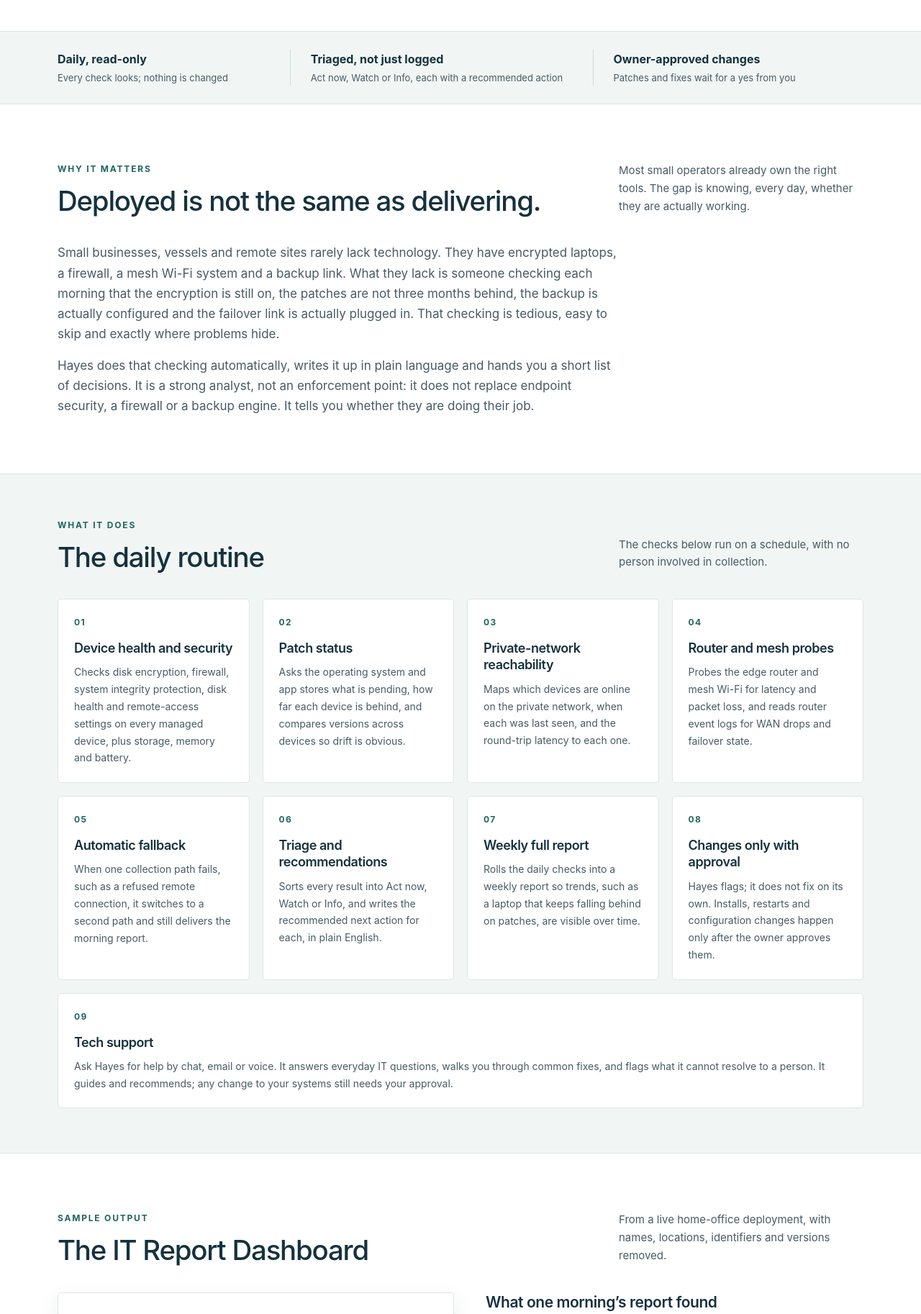
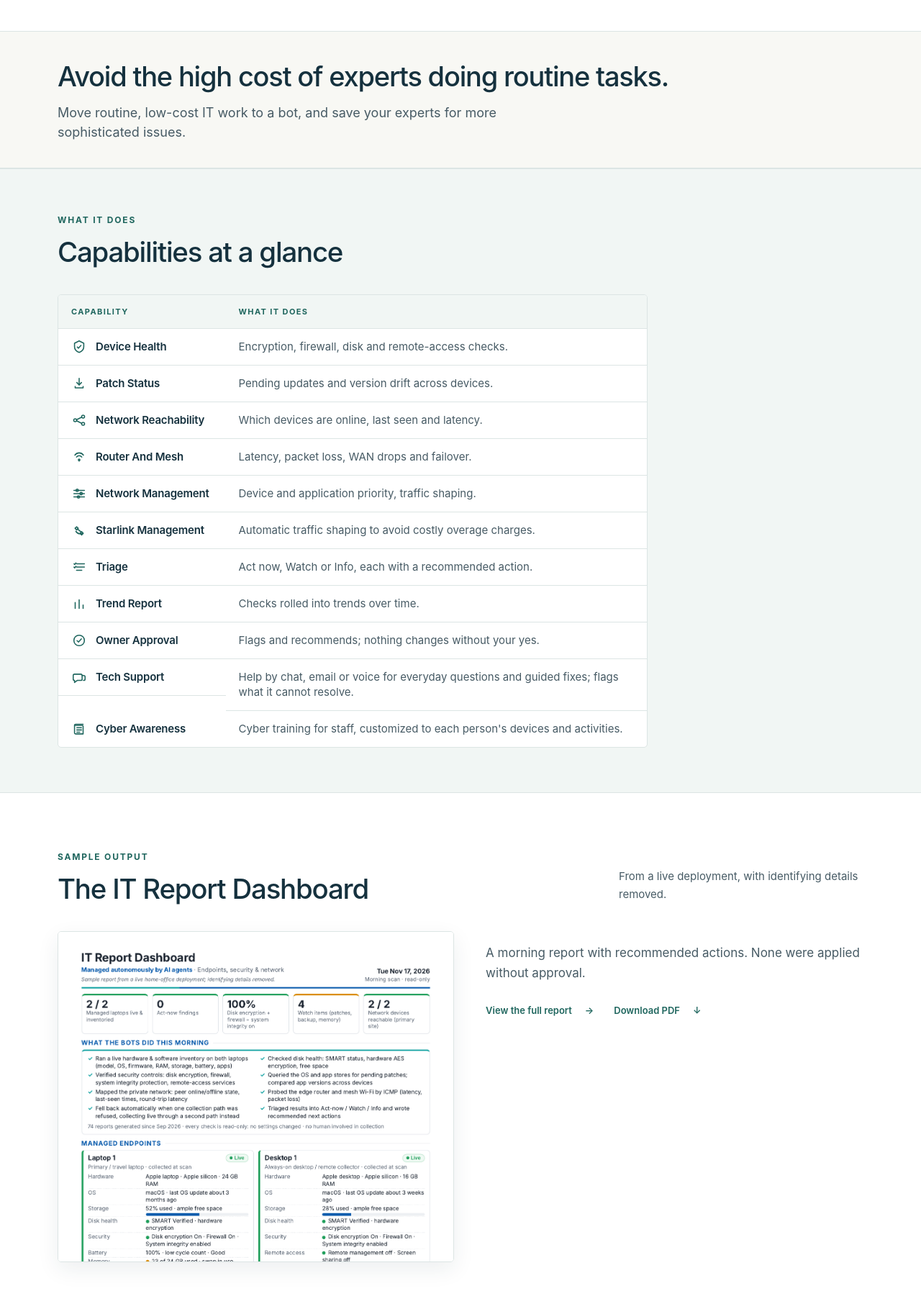
Before and after one commit to eregard/30north-site, a plain HTML site: page it-bot.html in a window 1280 px wide. Shown: the part 569-2395 px from the top of the page at 72% size. Drawn offline with Linux system fonts and the light colour scheme.

Commit message:
IT Agent page: capability matrix redesign

```diff
--- a/it-bot.html
+++ b/it-bot.html
@@ -13,10 +13,10 @@
   <meta name="viewport" content="width=device-width, initial-scale=1">
   <meta name="theme-color" content="#153c48">
   <title>Hayes, our AI IT agent | 30 North</title>
-  <meta name="description" content="Hayes, the 30 North AI IT agent, runs daily read-only device, security and network checks, triages what it finds and recommends the next action. Changes only with owner approval.">
+  <meta name="description" content="Hayes, the 30 North AI IT agent, runs device, security and network checks, manages traffic and Starlink overages, offers tech support by chat, email or voice, and shares short security tips. Changes only with owner approval.">
   <link rel="canonical" href="https://30north.ai/it-bot.html">
   <meta property="og:title" content="Hayes, our AI IT agent | 30 North">
-  <meta property="og:description" content="Hayes, the 30 North AI IT agent, runs daily read-only device, security and network checks, triages what it finds and recommends the next action. Changes only with owner approval.">
+  <meta property="og:description" content="Hayes, the 30 North AI IT agent, runs device, security and network checks, manages traffic and Starlink overages, offers tech support by chat, email or voice, and shares short security tips. Changes only with owner approval.">
   <meta property="og:url" content="https://30north.ai/it-bot.html">
   <meta property="og:type" content="website">
   <meta property="og:site_name" content="30 North">
@@ -45,90 +45,109 @@
       <div class="itbot-cta-row"><a class="btn" href="https://x.ai/bot/ySv0aQBpUiD2_6vfO6yD-" target="_blank" rel="noopener">Get the IT bot free on Grok Bot <span aria-hidden="true">↗</span></a><a class="text-link" href="mailto:emil@30north.ai?subject=AI%20IT%20agent">Talk to 30 North <span aria-hidden="true">↗</span></a><a class="text-link" href="it-report-dashboard.html">See a sample report <span aria-hidden="true">→</span></a></div>
     </section>
 
-    <section class="proof-band" aria-label="How it works">
-      <ul class="proof-list wrap">
-        <li><strong>Daily, read-only</strong><span>Every check looks; nothing is changed</span></li>
-        <li><strong>Triaged, not just logged</strong><span>Act now, Watch or Info, each with a recommended action</span></li>
-        <li><strong>Owner-approved changes</strong><span>Patches and fixes wait for a yes from you</span></li>
-      </ul>
-    </section>
-
-    <section class="section wrap itbot-why" aria-labelledby="why-heading">
-      <div class="section-heading"><div><p class="eyebrow">Why it matters</p><h2 id="why-heading">Deployed is not the same as delivering.</h2></div><p class="section-intro">Most small operators already own the right tools. The gap is knowing, every day, whether they are actually working.</p></div>
-      <div class="itbot-why-body">
-        <p>Small businesses, vessels and remote sites rarely lack technology. They have encrypted laptops, a firewall, a mesh Wi-Fi system and a backup link. What they lack is someone checking each morning that the encryption is still on, the patches are not three months behind, the backup is actually configured and the failover link is actually plugged in. That checking is tedious, easy to skip and exactly where problems hide.</p>
-        <p>Hayes does that checking automatically, writes it up in plain language and hands you a short list of decisions. It is a strong analyst, not an enforcement point: it does not replace endpoint security, a firewall or a backup engine. It tells you whether they are doing their job.</p>
+    <section class="itbot-loss" aria-labelledby="loss-heading">
+      <div class="wrap">
+        <h2 id="loss-heading">Avoid the high cost of experts doing routine tasks.</h2>
+        <p>Move routine, low-cost IT work to a bot, and save your experts for more sophisticated issues.</p>
       </div>
     </section>
 
-    <section class="resource-posts section" aria-labelledby="does-heading">
+    <section class="resource-posts section" aria-labelledby="cap-heading">
       <div class="wrap">
-        <div class="section-heading"><div><p class="eyebrow">What it does</p><h2 id="does-heading">The daily routine</h2></div><p class="section-intro">The checks below run on a schedule, with no person involved in collection.</p></div>
-        <div class="itbot-grid">
-          <article class="itbot-card"><span class="itbot-num">01</span><h3>Device health and security</h3><p>Checks disk encryption, firewall, system integrity protection, disk health and remote-access settings on every managed device, plus storage, memory and battery.</p></article>
-          <article class="itbot-card"><span class="itbot-num">02</span><h3>Patch status</h3><p>Asks the operating system and app stores what is pending, how far each device is behind, and compares versions across devices so drift is obvious.</p></article>
-          <article class="itbot-card"><span class="itbot-num">03</span><h3>Private-network reachability</h3><p>Maps which devices are online on the private network, when each was last seen, and the round-trip latency to each one.</p></article>
-          <article class="itbot-card"><span class="itbot-num">04</span><h3>Router and mesh probes</h3><p>Probes the edge router and mesh Wi-Fi for latency and packet loss, and reads router event logs for WAN drops and failover state.</p></article>
-          <article class="itbot-card"><span class="itbot-num">05</span><h3>Automatic fallback</h3><p>When one collection path fails, such as a refused remote connection, it switches to a second path and still delivers the morning report.</p></article>
-          <article class="itbot-card"><span class="itbot-num">06</span><h3>Triage and recommendations</h3><p>Sorts every result into Act now, Watch or Info, and writes the recommended next action for each, in plain English.</p></article>
-          <article class="itbot-card"><span class="itbot-num">07</span><h3>Weekly full report</h3><p>Rolls the daily checks into a weekly report so trends, such as a laptop that keeps falling behind on patches, are visible over time.</p></article>
-          <article class="itbot-card"><span class="itbot-num">08</span><h3>Changes only with approval</h3><p>Hayes flags; it does not fix on its own. Installs, restarts and configuration changes happen only after the owner approves them.</p></article>
-        </div>
-        <article class="itbot-card itbot-support">
-          <span class="itbot-num">09</span>
-          <h3>Tech support</h3>
-          <p>Ask Hayes for help by chat, email or voice. It answers everyday IT questions, walks you through common fixes, and flags what it cannot resolve to a person. It guides and recommends; any change to your systems still needs your approval.</p>
-        </article>
+        <div class="section-heading"><div><p class="eyebrow">What it does</p><h2 id="cap-heading">Capabilities at a glance</h2></div></div>
+        <table class="cap-table">
+          <caption>Hayes capabilities</caption>
+          <thead>
+            <tr>
+              <th scope="col">Capability</th>
+              <th scope="col">What it does</th>
+            </tr>
+          </thead>
+          <tbody>
+            <tr>
+              <th scope="row"><svg class="cap-icon" viewBox="0 0 24 24" aria-hidden="true"><path d="M12 3 5 6.5v5.2c0 4.1 2.7 7.1 7 8.8 4.3-1.7 7-4.7 7-8.8V6.5L12 3z"/><path d="M9.2 12.2 11 14l3.8-4.2"/></svg>Device Health</th>
+              <td>Encryption, firewall, disk and remote-access checks.</td>
+            </tr>
+            <tr>
+              <th scope="row"><svg class="cap-icon" viewBox="0 0 24 24" aria-hidden="true"><path d="M12 4v10"/><path d="M8.5 10.5 12 14l3.5-3.5"/><path d="M6 16.5v2h12v-2"/></svg>Patch Status</th>
+              <td>Pending updates and version drift across devices.</td>
+            </tr>
+            <tr>
+              <th scope="row"><svg class="cap-icon" viewBox="0 0 24 24" aria-hidden="true"><circle cx="6" cy="12" r="2.2"/><circle cx="18" cy="6.5" r="2.2"/><circle cx="18" cy="17.5" r="2.2"/><path d="M8.1 11.2 15.8 7.4M8.1 12.8 15.8 16.6"/></svg>Network Reachability</th>
+              <td>Which devices are online, last seen and latency.</td>
+            </tr>
+            <tr>
+              <th scope="row"><svg class="cap-icon" viewBox="0 0 24 24" aria-hidden="true"><path d="M5.5 9.2a8 8 0 0 1 13 0"/><path d="M8 12.2a4.8 4.8 0 0 1 8 0"/><path d="M12 18.2v0"/><circle cx="12" cy="16.4" r="1.2"/></svg>Router And Mesh</th>
+              <td>Latency, packet loss, WAN drops and failover.</td>
+            </tr>
+            <tr>
+              <th scope="row"><svg class="cap-icon" viewBox="0 0 24 24" aria-hidden="true"><path d="M4 7h16"/><circle cx="9" cy="7" r="1.8"/><path d="M4 12h16"/><circle cx="15" cy="12" r="1.8"/><path d="M4 17h16"/><circle cx="11" cy="17" r="1.8"/></svg>Network Management</th>
+              <td>Device and application priority, traffic shaping.</td>
+            </tr>
+            <tr>
+              <th scope="row"><svg class="cap-icon" viewBox="0 0 24 24" aria-hidden="true"><path d="M8.2 6.5 5.8 8.9l2.4 2.4 2.4-2.4-2.4-2.4z"/><path d="M15.8 14.1 13.4 16.5l2.4 2.4 2.4-2.4-2.4-2.4z"/><path d="M9.6 9.9 14.4 14.1"/><path d="M7 13.4c2.2 3.4 6.2 4.4 9.6 3.2"/></svg>Starlink Management</th>
+              <td>Automatic traffic shaping to avoid costly overage charges.</td>
+            </tr>
+            <tr>
+              <th scope="row"><svg class="cap-icon" viewBox="0 0 24 24" aria-hidden="true"><path d="M8 7h12M8 12h12M8 17h8"/><path d="M4.2 7.1 5.3 8.2 7.2 5.8"/><path d="M4.2 12.1 5.3 13.2 7.2 10.8"/></svg>Triage</th>
+              <td>Act now, Watch or Info, each with a recommended action.</td>
+            </tr>
+            <tr>
+              <th scope="row"><svg class="cap-icon" viewBox="0 0 24 24" aria-hidden="true"><path d="M6 19V10M12 19V6M18 19v-5"/></svg>Trend Report</th>
+              <td>Checks rolled into trends over time.</td>
+            </tr>
+            <tr>
+              <th scope="row"><svg class="cap-icon" viewBox="0 0 24 24" aria-hidden="true"><circle cx="12" cy="12" r="8"/><path d="M8.8 12.3 11 14.4 15.4 9.6"/></svg>Owner Approval</th>
+              <td>Flags and recommends; nothing changes without your yes.</td>
+            </tr>
+            <tr>
+              <th scope="row"><svg class="cap-icon" viewBox="0 0 24 24" aria-hidden="true"><path d="M5 7.5h9.5a2 2 0 0 1 2 2V15a2 2 0 0 1-2 2H9l-4 3v-3H5a2 2 0 0 1-2-2V9.5a2 2 0 0 1 2-2z"/><path d="M16.5 9.5H19a2 2 0 0 1 2 2V15a2 2 0 0 1-2 2h-.5"/></svg>Tech Support</th>
+              <td>Help by chat, email or voice for everyday questions and guided fixes; flags what it cannot resolve.</td>
+            </tr>
+            <tr>
+              <th scope="row"><svg class="cap-icon" viewBox="0 0 24 24" aria-hidden="true"><path d="M5 6.5h11.5A1.5 1.5 0 0 1 18 8v11.5H6.5A1.5 1.5 0 0 1 5 18V6.5z"/><path d="M5 6.5C5 5.7 5.7 5 6.5 5H18"/><path d="M8.5 10h7M8.5 13.5h7M8.5 17h4.5"/></svg>Cyber Awareness</th>
+              <td>Cyber training for staff, customized to each person's devices and activities.</td>
+            </tr>
+          </tbody>
+        </table>
       </div>
     </section>
 
     <section class="section wrap itbot-sample" aria-labelledby="sample-heading">
-      <div class="section-heading"><div><p class="eyebrow">Sample output</p><h2 id="sample-heading">The IT Report Dashboard</h2></div><p class="section-intro">From a live home-office deployment, with names, locations, identifiers and versions removed.</p></div>
+      <div class="section-heading"><div><p class="eyebrow">Sample output</p><h2 id="sample-heading">The IT Report Dashboard</h2></div><p class="section-intro">From a live deployment, with identifying details removed.</p></div>
       <div class="itbot-sample-grid">
-        <a class="itbot-shot" href="it-report-dashboard.html"><img src="assets/it-report-dashboard-preview.png" alt="Page one of a sample IT Report Dashboard showing headline metrics, the checks the bots ran, managed device cards and a security posture table" width="1275" height="1650" loading="lazy"></a>
+        <a class="itbot-shot" href="it-report-dashboard.html"><img src="assets/it-report-dashboard-preview.png" alt="Sample IT Report Dashboard with headline metrics, managed device cards and a security posture table" width="1275" height="1650" loading="eager"></a>
         <div class="itbot-sample-copy">
-          <h3>What one morning’s report found</h3>
-          <ul>
-            <li><b>0 act-now findings.</b> Encryption, firewall and system integrity on across managed devices.</li>
-            <li><b>4 watch items.</b> Pending OS and app updates, no backup configured, and a laptop under memory pressure.</li>
-            <li><b>A network gap.</b> Twelve brief WAN drops in three weeks with the satellite failover link not cabled, so there was no backup path.</li>
-            <li><b>Enrollment status.</b> One laptop pending enrollment and one PC not yet enrolled.</li>
-          </ul>
-          <p>Each item came with a recommended action. None were applied without approval.</p>
+          <p>A morning report with recommended actions. None were applied without approval.</p>
           <div class="itbot-links"><a class="text-link" href="it-report-dashboard.html">View the full report <span aria-hidden="true">→</span></a><a class="text-link" href="assets/it-report-dashboard-sample.pdf">Download PDF <span aria-hidden="true">↓</span></a></div>
         </div>
       </div>
     </section>
 
     <section class="section wrap itbot-fit" aria-labelledby="fit-heading">
-      <div class="section-heading"><div><p class="eyebrow">Who it is for</p><h2 id="fit-heading">Built for operators without an IT department.</h2></div></div>
+      <div class="section-heading"><div><p class="eyebrow">Who it is for</p><h2 id="fit-heading">Built for offices with small or no IT teams.</h2></div></div>
       <div class="lanes">
-        <div class="lane lane-tech"><h3>Small offices and home offices</h3><p>A handful of laptops, a router and a Wi-Fi system, with nobody whose job is to check them. Hayes gives you a daily answer and a short list.</p></div>
-        <div class="lane lane-ops"><h3>Vessels and remote sites</h3><p>Where connectivity is expensive and a visit is a trip, knowing before you go which device is behind, offline or misconfigured saves time and bandwidth.</p></div>
+        <div class="lane lane-tech"><h3>Small and home offices</h3><p>A handful of devices and no one whose job is to check them. Hayes gives you a clear answer.</p></div>
+        <div class="lane lane-ops"><h3>Vessels and remote sites</h3><p>Where a visit is a trip, knowing what is behind or offline before you go saves time and bandwidth.</p></div>
       </div>
     </section>
 
     <section class="resource-posts section" aria-labelledby="value-heading">
       <div class="wrap">
-        <div class="section-heading"><div><p class="eyebrow">The larger point</p><h2 id="value-heading">Make the infrastructure you already bought do more.</h2></div><p class="section-intro">Most IT headaches are routine, not complex. The useful upgrade is often an agent, not another box.</p></div>
-        <div class="itbot-why-body itbot-field">
-          <p>The next useful upgrade may not be a new router, license or managed service. It may be an agent that gives the infrastructure you already own a capability it did not have yesterday, and that takes the routine work so operators and specialists can focus on the harder problems.</p>
-          <h3>Watch the allowance, protect what matters</h3>
-          <p>Metered satellite and backup links have a data allowance. Exceed it and the cost rises. An agent can watch consumption against that allowance, forecast where the cycle is heading, and, within policies you set, re-prioritize traffic as usage approaches a threshold. Business-critical applications keep access; lower-priority and guest traffic can be restricted. The aim is to prevent the overage in the first place, not to buy a larger plan to absorb occasional spikes. The plan itself is never changed without you.</p>
-          <h3>Time saved is only the first return</h3>
-          <p>The obvious gain is less technician time in controllers, setting policy and watching usage. The second is avoided cost: bandwidth you do not have to buy, hardware you do not have to add, licenses and support calls that do not have to happen. The third, and often the largest, is wasted capability. Networks already contain functions that stay turned off because configuring them takes scarce expertise. Projects wait in queues, and people spend time on repetitive operational work instead of higher-value problems.</p>
-          <h3>Especially for fleets and remote sites</h3>
-          <p>Operators have invested in satcom, multi-WAN and SD-WAN, firewalls and cloud-managed networks. Installing that capability and getting value from it are not the same thing. Across a fleet, the useful picture is not only that a vessel is burning through its allocation. It is seeing the trend early, identifying what is consuming the bandwidth, protecting operational traffic, easing off lower-priority use, and recording what changed and why — then restoring policy when conditions change. That starts to look less like another monitoring tool and more like an operator working within rules people have set. The question shifts from what else to buy, to what the infrastructure already bought can be made to do.</p>
-          <h3>Where the line is</h3>
-          <p>Agents will not replace specialist security providers anytime soon. Incident response, compliance, around-the-clock monitoring and complex networks still belong to the experts. The work worth handing over is the routine, so those experts — and the operators themselves — can focus where they add the most value. Even then, production changes need controls, approval gates, logging and human oversight. Hayes flags and recommends; it does not fix on its own.</p>
-        </div>
+        <div class="section-heading"><div><p class="eyebrow">The larger point</p><h2 id="value-heading">Make the infrastructure you already bought do more.</h2></div></div>
+        <ul class="itbot-point-list">
+          <li>Watch metered satellite and backup allowances and, within your policies, protect the traffic that matters.</li>
+          <li>Spend less time in consoles, avoid extra bandwidth and hardware cost, and put unused features to work.</li>
+          <li>Move routine work to a bot; keep experts for more sophisticated issues.</li>
+        </ul>
+        <p class="itbot-point-note">Hayes flags and recommends; it does not fix on its own.</p>
       </div>
     </section>
 
     <section class="itbot-get wrap" aria-labelledby="getbot-heading">
       <p class="eyebrow"><span class="accent-line" aria-hidden="true"></span>Get started</p>
       <h2 id="getbot-heading">Get the IT bot free on Grok Bot</h2>
-      <p>Business IT Guardian is a free Grok Bot template. Add it to your Grok Bot and it starts the daily checks. It flags and recommends; it does not fix on its own.</p>
+      <p>Business IT Guardian is a free Grok Bot template. Add it to your Grok Bot and it starts the checks. It flags and recommends; it does not fix on its own.</p>
       <div class="itbot-cta-row"><a class="btn" href="https://x.ai/bot/ySv0aQBpUiD2_6vfO6yD-" target="_blank" rel="noopener">Get the IT bot free on Grok Bot <span aria-hidden="true">↗</span></a></div>
     </section>
 
--- a/styles.css
+++ b/styles.css
@@ -105,8 +105,6 @@ p{overflow-wrap:break-word}
 .itbot-hero .sub{max-width:820px}
 .itbot-cta-row{display:flex;flex-wrap:wrap;align-items:center;gap:18px 30px;margin-top:34px}
 .itbot-cta-row .text-link{margin-top:0;font-weight:600;color:var(--teal);text-decoration:none}
-.itbot-why-body{max-width:780px;color:var(--body)}
-.itbot-why-body p+p{margin-top:16px}
 .itbot-grid{display:grid;grid-template-columns:repeat(4,minmax(0,1fr));gap:18px}
 .itbot-card{background:var(--white);border:1px solid var(--line);border-radius:5px;padding:22px}
 .itbot-num{display:block;font-size:12px;font-weight:700;letter-spacing:1.5px;color:var(--teal);margin-bottom:14px}
@@ -144,3 +142,31 @@ p{overflow-wrap:break-word}
 @media(max-width:760px){.itbot-get{padding-block:40px 28px}.itbot-cta-row .btn{max-width:100%;text-align:center;text-wrap:balance}}
 
 .itbot-support{margin-top:18px}
+
+.cap-table{width:100%;max-width:820px;border-collapse:separate;border-spacing:0;background:var(--white);border:1px solid var(--line);border-radius:5px;overflow:hidden}
+.cap-table caption{position:absolute;width:1px;height:1px;padding:0;margin:-1px;overflow:hidden;clip:rect(0,0,0,0);white-space:nowrap;border:0}
+.cap-table thead th{text-align:left;font-size:11px;letter-spacing:1.4px;text-transform:uppercase;font-weight:650;color:var(--teal);padding:14px 18px;background:var(--pale);border-bottom:1px solid var(--line)}.cap-table thead th:first-child,.cap-table tbody th{width:15.5em}
+.cap-table tbody th,.cap-table tbody td{padding:14px 18px;border-bottom:1px solid var(--line);vertical-align:middle;font-size:15px;line-height:1.45;font-weight:400;color:var(--body)}
+.cap-table tbody tr:last-child th,.cap-table tbody tr:last-child td{border-bottom:0}
+.cap-table tbody th{display:flex;align-items:center;gap:12px;font-size:15px;font-weight:600;color:var(--ink);letter-spacing:-.2px;white-space:nowrap}
+.cap-icon{width:22px;height:22px;flex:0 0 22px;stroke:var(--teal);fill:none;stroke-width:1.7;stroke-linecap:round;stroke-linejoin:round}
+.itbot-point-list{max-width:820px;padding-left:20px;display:grid;gap:12px;color:var(--body);font-size:16px;line-height:1.65}
+.itbot-point-note{margin-top:22px;font-size:15px;font-weight:600;color:var(--ink)}
+@media(max-width:760px){
+  .cap-table{border:0;background:transparent;max-width:none}
+  .cap-table thead th:first-child,.cap-table tbody th{width:auto}
+  .cap-table thead{position:absolute;width:1px;height:1px;padding:0;margin:-1px;overflow:hidden;clip:rect(0,0,0,0);white-space:nowrap;border:0}
+  .cap-table tbody tr{display:block;background:var(--white);border:1px solid var(--line);border-radius:5px;padding:14px 16px 16px;margin-bottom:10px}
+  .cap-table tbody th,.cap-table tbody td{display:block;border:0;padding:0;width:auto;white-space:normal;text-align:left}
+  .cap-table tbody th{display:flex;align-items:center;justify-content:flex-start;gap:12px;margin-bottom:8px}
+  .cap-table tbody td{font-size:14px;line-height:1.55}
+}
+
+.itbot-sample .itbot-shot{max-height:460px}
+.itbot-sample .itbot-shot img{max-height:460px;object-fit:cover;object-position:top center}
+@media(max-width:760px){.itbot-sample .itbot-shot,.itbot-sample .itbot-shot img{max-height:300px}}
+
+.itbot-loss{background:var(--warm);border-block:1px solid var(--line);padding-block:40px 36px}
+.itbot-loss h2{max-width:900px;font-size:clamp(26px,3.2vw,38px);letter-spacing:-1.2px;line-height:1.18}
+.itbot-loss p{margin-top:14px;max-width:720px;font-size:18px;line-height:1.5;color:var(--body)}
+@media(max-width:760px){.itbot-loss{padding-block:32px 28px}.itbot-loss p{font-size:16px;line-height:1.55}}
```
